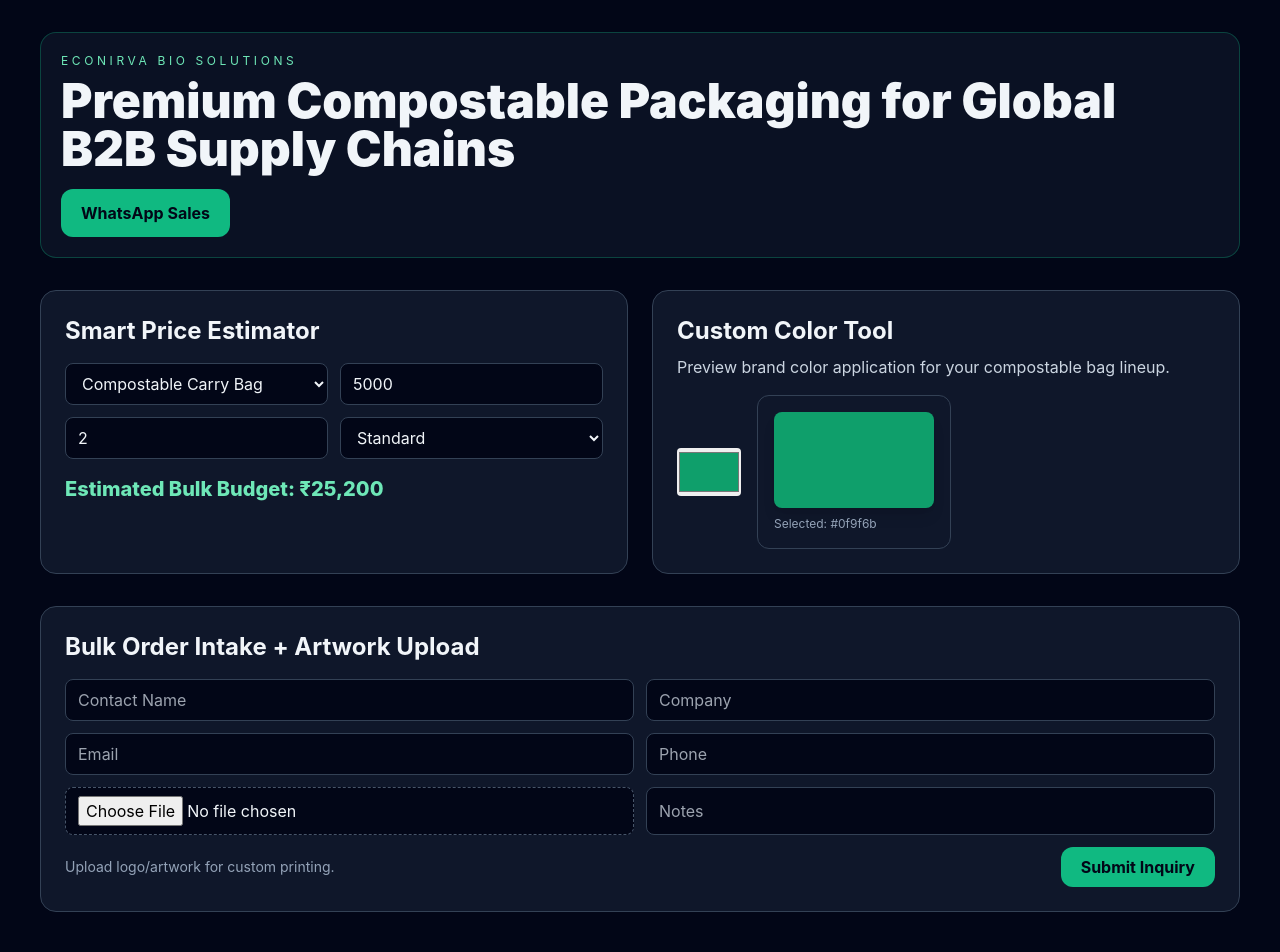
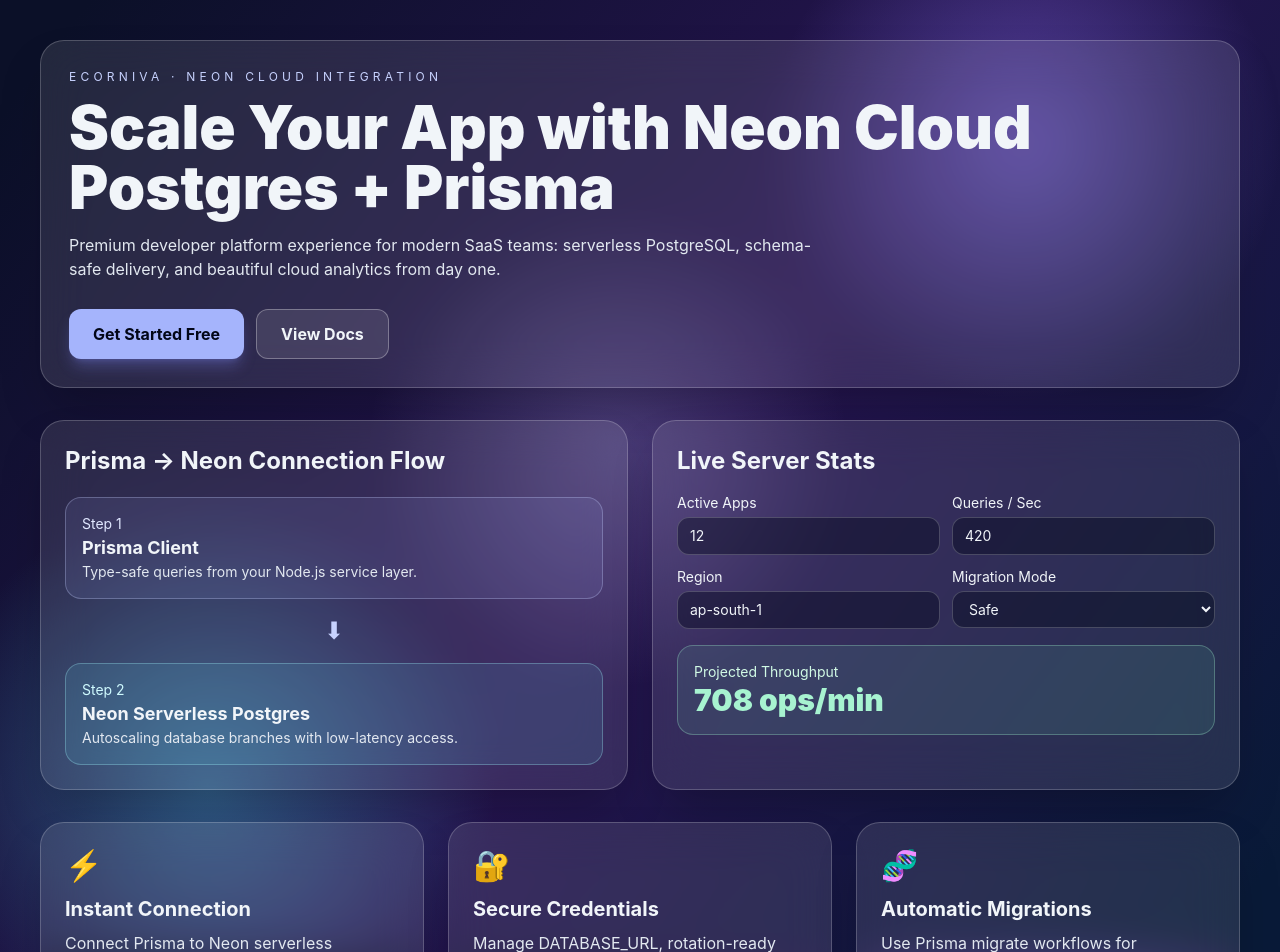
Before and after one commit to sandeepkadiyam2005/Econirva, a React (Vite) app: page / in a window 1280 px wide. Shown: the top 952 px of the page. Built offline with nearby package versions, Linux system fonts and the light colour scheme.

Commit message:
Redesign pages with premium glassmorphism SaaS visuals

```diff
--- a/src/pages/Home.jsx
+++ b/src/pages/Home.jsx
@@ -1,137 +1,167 @@
 import { useMemo, useState } from 'react';
 
-const whatsappNumber = '919999999999';
+const features = [
+  { icon: '⚡', title: 'Instant Connection', desc: 'Connect Prisma to Neon serverless Postgres in minutes with optimized pooling.' },
+  { icon: '🔐', title: 'Secure Credentials', desc: 'Manage DATABASE_URL, rotation-ready secrets, and isolated environments safely.' },
+  { icon: '🧬', title: 'Automatic Migrations', desc: 'Use Prisma migrate workflows for versioned schema evolution and rapid delivery.' },
+];
 
 const Home = () => {
-  const [estimator, setEstimator] = useState({
-    bagType: 'Compostable Carry Bag',
-    quantity: 5000,
-    printingColors: 2,
-    thickness: 'Standard',
+  const [config, setConfig] = useState({
+    apps: 12,
+    queriesPerSec: 420,
+    region: 'ap-south-1',
+    migrationMode: 'Safe',
   });
-  const [color, setColor] = useState('#0f9f6b');
-  const [orderForm, setOrderForm] = useState({
-    name: '',
-    company: '',
-    email: '',
-    phone: '',
-    notes: '',
-  });
-  const [artwork, setArtwork] = useState(null);
 
-  const estimatedPrice = useMemo(() => {
-    const base = estimator.bagType.includes('Garbage') ? 6.5 : 4.5;
-    const colorFactor = 1 + Number(estimator.printingColors) * 0.06;
-    const thicknessFactor = estimator.thickness === 'Premium' ? 1.2 : 1;
-    return Math.round(base * Number(estimator.quantity || 0) * colorFactor * thicknessFactor);
-  }, [estimator]);
+  const [themeColor, setThemeColor] = useState('#88a6ff');
 
-  const handleOrderSubmit = (event) => {
-    event.preventDefault();
-    alert(`Bulk enquiry submitted for ${orderForm.company || orderForm.name}. Our B2B team will contact you shortly.`);
-    setOrderForm({ name: '', company: '', email: '', phone: '', notes: '' });
-    setArtwork(null);
-  };
-
-  const whatsappMessage = encodeURIComponent(
-    `Hello ECONIRVA, we need a bulk order estimate. Product: ${estimator.bagType}, Qty: ${estimator.quantity}, Budget: ₹${estimatedPrice}`
-  );
+  const projectedThroughput = useMemo(() => {
+    const appFactor = Number(config.apps || 0) * 15;
+    const queryFactor = Number(config.queriesPerSec || 0);
+    return Math.round((appFactor + queryFactor) * 1.18);
+  }, [config]);
 
   return (
-    <main className="min-h-screen bg-slate-950 text-slate-100">
-      <section className="mx-auto max-w-7xl px-6 pb-16 pt-8 lg:px-10">
-        <header className="rounded-2xl border border-emerald-500/30 bg-slate-900/70 p-5 backdrop-blur">
-          <div className="flex flex-wrap items-center justify-between gap-4">
-            <div>
-              <p className="text-xs uppercase tracking-[0.3em] text-emerald-300">ECONIRVA Bio Solutions</p>
-              <h1 className="mt-2 text-3xl font-black lg:text-5xl">Premium Compostable Packaging for Global B2B Supply Chains</h1>
-            </div>
-            <a
-              className="rounded-xl bg-emerald-500 px-5 py-3 font-bold text-slate-950"
-              href={`https://wa.me/${whatsappNumber}?text=${whatsappMessage}`}
-              target="_blank"
-              rel="noreferrer"
+    <main
+      className="min-h-screen bg-slate-950 text-slate-100"
+      style={{
+        backgroundImage: "url('/images/bg-home.svg')",
+        backgroundSize: 'cover',
+        backgroundPosition: 'center',
+        backgroundAttachment: 'fixed',
+      }}
     >
-              WhatsApp Sales
-            </a>
+      <div className="mx-auto max-w-7xl px-6 py-10 lg:px-10">
+        <header className="rounded-3xl border border-white/20 bg-white/10 p-7 shadow-2xl backdrop-blur-xl">
+          <p className="text-xs uppercase tracking-[0.35em] text-indigo-200">ECORNIVA · Neon Cloud Integration</p>
+          <h1 className="mt-3 text-4xl font-black leading-tight lg:text-6xl">Scale Your App with Neon Cloud Postgres + Prisma</h1>
+          <p className="mt-4 max-w-3xl text-slate-200">
+            Premium developer platform experience for modern SaaS teams: serverless PostgreSQL, schema-safe delivery,
+            and beautiful cloud analytics from day one.
+          </p>
+          <div className="mt-7 flex flex-wrap gap-3">
+            <button className="rounded-xl bg-indigo-300 px-6 py-3 font-bold text-slate-950 shadow-lg shadow-indigo-400/30">Get Started Free</button>
+            <button className="rounded-xl border border-white/30 bg-white/10 px-6 py-3 font-bold">View Docs</button>
           </div>
         </header>
 
-        <div className="mt-8 grid gap-6 lg:grid-cols-2">
-          <section className="rounded-2xl border border-slate-700 bg-slate-900 p-6">
-            <h2 className="text-2xl font-bold">Smart Price Estimator</h2>
+        <section className="mt-8 grid gap-6 lg:grid-cols-2">
+          <article className="rounded-3xl border border-white/20 bg-white/10 p-6 shadow-2xl backdrop-blur-xl">
+            <h2 className="text-2xl font-bold">Prisma → Neon Connection Flow</h2>
+            <div className="mt-5 grid gap-4">
+              <div className="rounded-2xl border border-indigo-200/30 bg-indigo-300/10 p-4">
+                <p className="text-sm text-indigo-100">Step 1</p>
+                <p className="text-lg font-bold">Prisma Client</p>
+                <p className="text-sm text-slate-200">Type-safe queries from your Node.js service layer.</p>
+              </div>
+              <div className="mx-auto text-2xl text-indigo-200">⬇</div>
+              <div className="rounded-2xl border border-cyan-200/30 bg-cyan-300/10 p-4">
+                <p className="text-sm text-cyan-100">Step 2</p>
+                <p className="text-lg font-bold">Neon Serverless Postgres</p>
+                <p className="text-sm text-slate-200">Autoscaling database branches with low-latency access.</p>
+              </div>
+            </div>
+          </article>
+
+          <article className="rounded-3xl border border-white/20 bg-white/10 p-6 shadow-2xl backdrop-blur-xl">
+            <h2 className="text-2xl font-bold">Live Server Stats</h2>
             <div className="mt-4 grid gap-3 sm:grid-cols-2">
+              <label className="text-sm">
+                Active Apps
+                <input
+                  className="mt-1 w-full rounded-xl border border-white/20 bg-slate-950/40 px-3 py-2"
+                  type="number"
+                  value={config.apps}
+                  onChange={(e) => setConfig((p) => ({ ...p, apps: e.target.value }))}
+                />
+              </label>
+              <label className="text-sm">
+                Queries / Sec
+                <input
+                  className="mt-1 w-full rounded-xl border border-white/20 bg-slate-950/40 px-3 py-2"
+                  type="number"
+                  value={config.queriesPerSec}
+                  onChange={(e) => setConfig((p) => ({ ...p, queriesPerSec: e.target.value }))}
+                />
+              </label>
+              <label className="text-sm">
+                Region
+                <input
+                  className="mt-1 w-full rounded-xl border border-white/20 bg-slate-950/40 px-3 py-2"
+                  value={config.region}
+                  onChange={(e) => setConfig((p) => ({ ...p, region: e.target.value }))}
+                />
+              </label>
+              <label className="text-sm">
+                Migration Mode
                 <select
-                value={estimator.bagType}
-                onChange={(e) => setEstimator((p) => ({ ...p, bagType: e.target.value }))}
-                className="rounded-lg border border-slate-700 bg-slate-950 px-3 py-2"
+                  className="mt-1 w-full rounded-xl border border-white/20 bg-slate-950/40 px-3 py-2"
+                  value={config.migrationMode}
+                  onChange={(e) => setConfig((p) => ({ ...p, migrationMode: e.target.value }))}
                 >
-                <option>Compostable Carry Bag</option>
-                <option>Retail T-Shirt Bag</option>
-                <option>Garbage Compostable Bag</option>
+                  <option>Safe</option>
+                  <option>Fast</option>
+                  <option>Zero-Downtime</option>
                 </select>
-              <input
-                type="number"
-                value={estimator.quantity}
-                onChange={(e) => setEstimator((p) => ({ ...p, quantity: e.target.value }))}
-                className="rounded-lg border border-slate-700 bg-slate-950 px-3 py-2"
-                placeholder="Quantity"
-              />
-              <input
-                type="number"
-                min="0"
-                max="8"
-                value={estimator.printingColors}
-                onChange={(e) => setEstimator((p) => ({ ...p, printingColors: e.target.value }))}
-                className="rounded-lg border border-slate-700 bg-slate-950 px-3 py-2"
-                placeholder="Printing Colors"
-              />
-              <select
-                value={estimator.thickness}
-                onChange={(e) => setEstimator((p) => ({ ...p, thickness: e.target.value }))}
-                className="rounded-lg border border-slate-700 bg-slate-950 px-3 py-2"
-              >
-                <option>Standard</option>
-                <option>Premium</option>
-              </select>
+              </label>
             </div>
-            <p className="mt-4 text-xl font-extrabold text-emerald-300">Estimated Bulk Budget: ₹{estimatedPrice.toLocaleString('en-IN')}</p>
+            <div className="mt-4 rounded-2xl border border-emerald-200/30 bg-emerald-300/10 p-4">
+              <p className="text-sm text-emerald-100">Projected Throughput</p>
+              <p className="text-3xl font-black text-emerald-200">{projectedThroughput.toLocaleString()} ops/min</p>
+            </div>
+          </article>
         </section>
 
-          <section className="rounded-2xl border border-slate-700 bg-slate-900 p-6">
-            <h2 className="text-2xl font-bold">Custom Color Tool</h2>
-            <p className="mt-2 text-slate-300">Preview brand color application for your compostable bag lineup.</p>
+        <section className="mt-8 grid gap-6 lg:grid-cols-3">
+          {features.map((feature) => (
+            <article key={feature.title} className="rounded-3xl border border-white/20 bg-white/10 p-6 shadow-2xl backdrop-blur-xl">
+              <p className="text-3xl">{feature.icon}</p>
+              <h3 className="mt-3 text-xl font-bold">{feature.title}</h3>
+              <p className="mt-2 text-slate-200">{feature.desc}</p>
+            </article>
+          ))}
+        </section>
+
+        <section className="mt-8 grid gap-6 lg:grid-cols-2">
+          <article className="rounded-3xl border border-white/20 bg-white/10 p-6 shadow-2xl backdrop-blur-xl">
+            <h2 className="text-2xl font-bold">Glass Analytics Widgets</h2>
+            <div className="mt-5 grid gap-3 sm:grid-cols-3">
+              {[
+                { label: 'DB Branches', value: '24' },
+                { label: 'Migration Success', value: '99.98%' },
+                { label: 'P95 Latency', value: '42ms' },
+              ].map((kpi) => (
+                <div key={kpi.label} className="rounded-2xl border border-white/20 bg-white/10 p-4 text-center">
+                  <p className="text-xs text-slate-300">{kpi.label}</p>
+                  <p className="mt-1 text-2xl font-black">{kpi.value}</p>
+                </div>
+              ))}
+            </div>
+            <div className="mt-5 h-28 rounded-2xl border border-white/20 bg-gradient-to-r from-indigo-300/30 via-cyan-200/20 to-purple-300/30 p-3">
+              <p className="text-xs text-slate-200">Server Load Trend</p>
+              <div className="mt-4 h-12 rounded-xl bg-white/15" />
+            </div>
+          </article>
+
+          <article className="rounded-3xl border border-white/20 bg-white/10 p-6 shadow-2xl backdrop-blur-xl">
+            <h2 className="text-2xl font-bold">Theme Preview</h2>
+            <p className="mt-2 text-slate-200">Soft gradients + frosted glass cards for premium SaaS aesthetics.</p>
             <div className="mt-4 flex items-center gap-4">
-              <input type="color" value={color} onChange={(e) => setColor(e.target.value)} className="h-12 w-16 rounded" />
-              <div className="rounded-xl border border-slate-700 p-4">
-                <div className="h-24 w-40 rounded-lg shadow-lg" style={{ backgroundColor: color }} />
-                <p className="mt-2 text-xs text-slate-400">Selected: {color}</p>
+              <input
+                type="color"
+                value={themeColor}
+                onChange={(e) => setThemeColor(e.target.value)}
+                className="h-12 w-16 rounded"
+              />
+              <div className="rounded-2xl border border-white/20 bg-white/10 p-4">
+                <div className="h-20 w-44 rounded-xl shadow-xl" style={{ backgroundColor: themeColor }} />
+                <p className="mt-2 text-sm text-slate-300">Accent: {themeColor}</p>
               </div>
             </div>
+          </article>
         </section>
       </div>
-
-        <section className="mt-8 rounded-2xl border border-slate-700 bg-slate-900 p-6">
-          <h2 className="text-2xl font-bold">Bulk Order Intake + Artwork Upload</h2>
-          <form onSubmit={handleOrderSubmit} className="mt-4 grid gap-3 sm:grid-cols-2">
-            <input className="rounded-lg border border-slate-700 bg-slate-950 px-3 py-2" placeholder="Contact Name" value={orderForm.name} onChange={(e) => setOrderForm((p) => ({ ...p, name: e.target.value }))} required />
-            <input className="rounded-lg border border-slate-700 bg-slate-950 px-3 py-2" placeholder="Company" value={orderForm.company} onChange={(e) => setOrderForm((p) => ({ ...p, company: e.target.value }))} required />
-            <input type="email" className="rounded-lg border border-slate-700 bg-slate-950 px-3 py-2" placeholder="Email" value={orderForm.email} onChange={(e) => setOrderForm((p) => ({ ...p, email: e.target.value }))} required />
-            <input className="rounded-lg border border-slate-700 bg-slate-950 px-3 py-2" placeholder="Phone" value={orderForm.phone} onChange={(e) => setOrderForm((p) => ({ ...p, phone: e.target.value }))} required />
-            <input
-              type="file"
-              accept=".png,.jpg,.jpeg,.svg,.pdf"
-              className="rounded-lg border border-dashed border-slate-600 bg-slate-950 px-3 py-2"
-              onChange={(e) => setArtwork(e.target.files?.[0] || null)}
-            />
-            <input className="rounded-lg border border-slate-700 bg-slate-950 px-3 py-2" placeholder="Notes" value={orderForm.notes} onChange={(e) => setOrderForm((p) => ({ ...p, notes: e.target.value }))} />
-            <div className="sm:col-span-2 flex items-center justify-between">
-              <p className="text-sm text-slate-400">{artwork ? `Selected file: ${artwork.name}` : 'Upload logo/artwork for custom printing.'}</p>
-              <button className="rounded-xl bg-emerald-500 px-5 py-2 font-bold text-slate-950">Submit Inquiry</button>
-            </div>
-          </form>
-        </section>
-      </section>
     </main>
   );
 };
```
Also changed, not shown: src/pages/Admin.jsx (+109 -71 lines), public/images/bg-admin.svg (added), public/images/bg-home.svg (added). Lines whose indentation alone changed are shown as unchanged.
